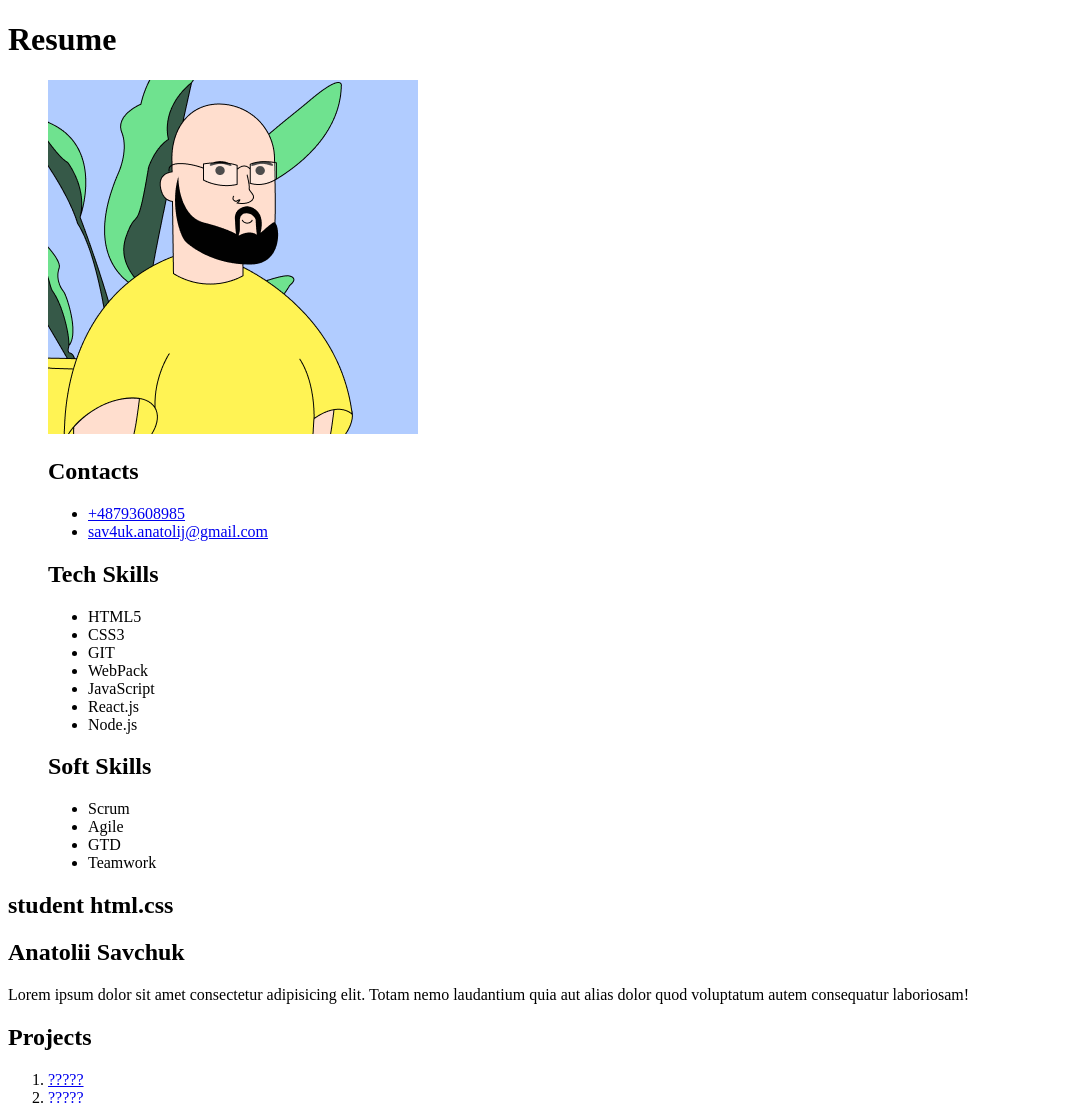
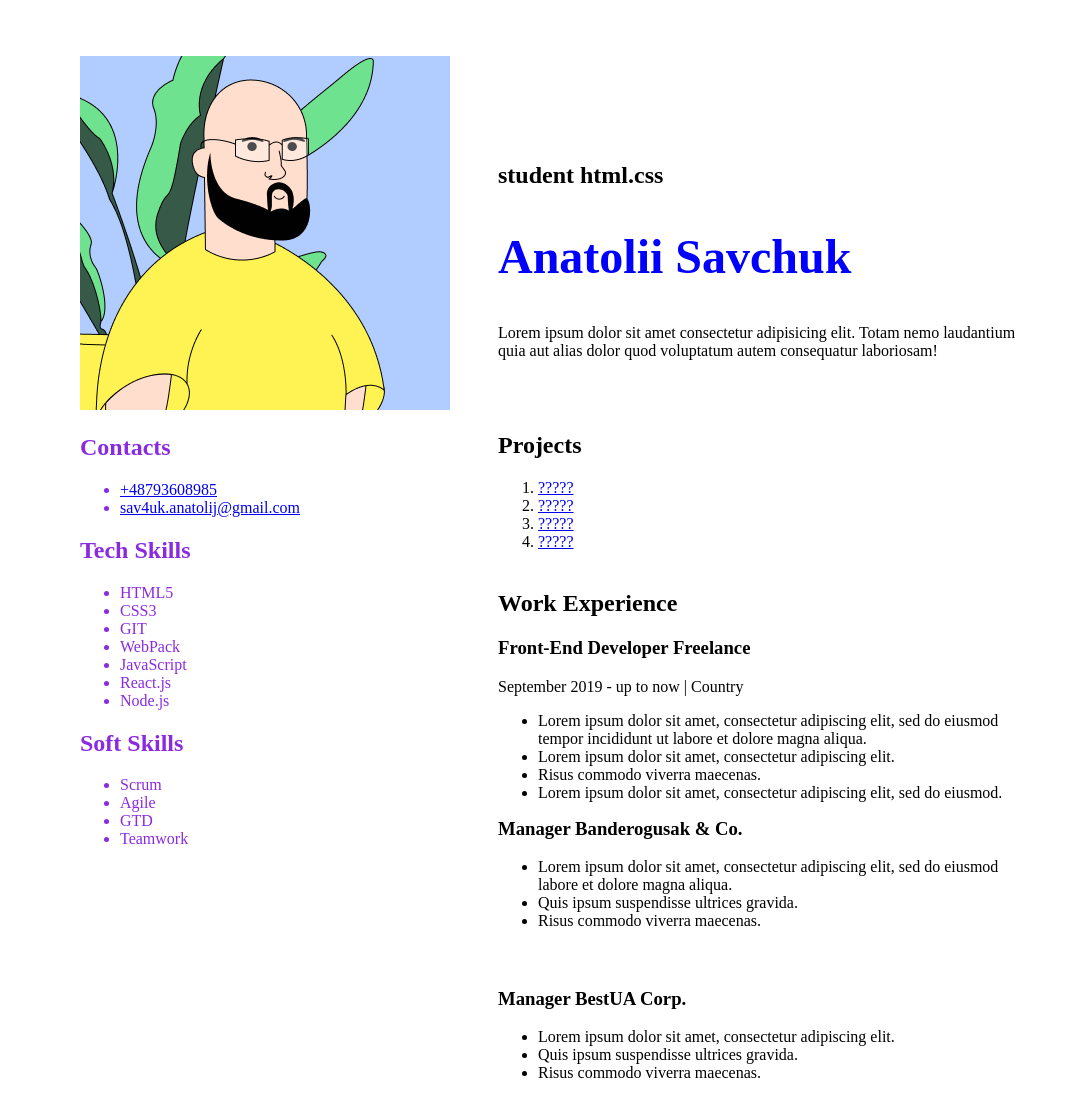
Before and after one commit to anatolij381/Resume, a plain HTML site: page index.html in a window 1280 px wide. Shown: the top 1103 px of the page, without its empty margins (0-1069 px from the left). Drawn offline with Linux system fonts and the light colour scheme.

Commit message:
Update index.html

```diff
--- a/index.html
+++ b/index.html
@@ -7,12 +7,8 @@
     <title>Document</title>
 </head>
 <body>
-    <header>
-        <h1>Resume</h1>
-    </header>
-
-    <main>
-        <figure>
+    <main style="position:absolute;width: 370px;height: 1319px;left: 40px;top: 40px;">
+        <figure style="color: blueviolet;">
             <img src="./images/Frame1.png" alt="">
             <figcaption>
                 <h2>Contacts</h2>
@@ -41,9 +37,11 @@
         </figure>
     </main>
     <section>
-        <h2>student html.css</h2>
-        <h1>Anatolii Savchuk</h1>
+        <header style="position: absolute;width: 525px;height: 206px;left: 498px;top: 142px;"><h2>student html.css</h2>
+            <h1 style="color: blue; font-size: 48px;">Anatolii Savchuk</h1>
             <p>Lorem ipsum dolor sit amet consectetur adipisicing elit. Totam nemo laudantium quia aut alias dolor quod voluptatum autem consequatur laboriosam!</p>
+        </header>
+        <div style="position: absolute;width: 525px;height: 107px;left: 498px;top: 412px;">
             <h2>Projects</h2>
             <ol>    <!--в цьому місці мають бути проекти-->
                 <li><a href="/">?????</a></li>
@@ -51,6 +49,8 @@
                 <li><a href="/">?????</a></li>
                 <li><a href="/">?????</a></li>
             </ol>
+        </div>
+        <div style="position: absolute;width: 525px;height: 213px;left: 498px;top: 570px;">
             <h2>Work Experience</h2>
         <h3>Front-End Developer Freelance </h3>
         <p>September 2019 - up to now   |   Country</p>
@@ -60,19 +60,24 @@
             <li>Risus commodo viverra maecenas.</li>
             <li>Lorem ipsum dolor sit amet, consectetur adipiscing elit, sed do eiusmod.</li>
         </ul>
+        </div>
+        <div style="position: absolute;width: 525px;height: 150px;left: 498px;top: 799px;">
             <h3>Manager Banderogusak & Co.</h3>
               <ul>
                 <li>Lorem ipsum dolor sit amet, consectetur adipiscing elit, sed do eiusmod labore et dolore magna aliqua.</li>
                 <li>Quis ipsum suspendisse ultrices gravida.</li>
                 <li>Risus commodo viverra maecenas. </li>
               </ul>
+        </div>
+        <div style="position: absolute;width: 525px;height: 126px;left: 498px;top: 969px;">
             <h3>Manager BestUA Corp.</h3>
             <ul>
                  <li>Lorem ipsum dolor sit amet, consectetur adipiscing elit.</li>
                  <li>Quis ipsum suspendisse ultrices gravida.</li>
                  <li>Risus commodo viverra maecenas. </li>
             </ul>
-        <footer>
+        </div>
+        <footer style="position: absolute;width: 298px;height: 114;left: 498px;top: 1138px;">
             <h2>Education</h2>
             <p>Vinnytsia Polytechnic College</p>
             <h3>Maintenance, repair of cars and engines</h3>
```
Lines whose indentation alone changed are shown as unchanged.
